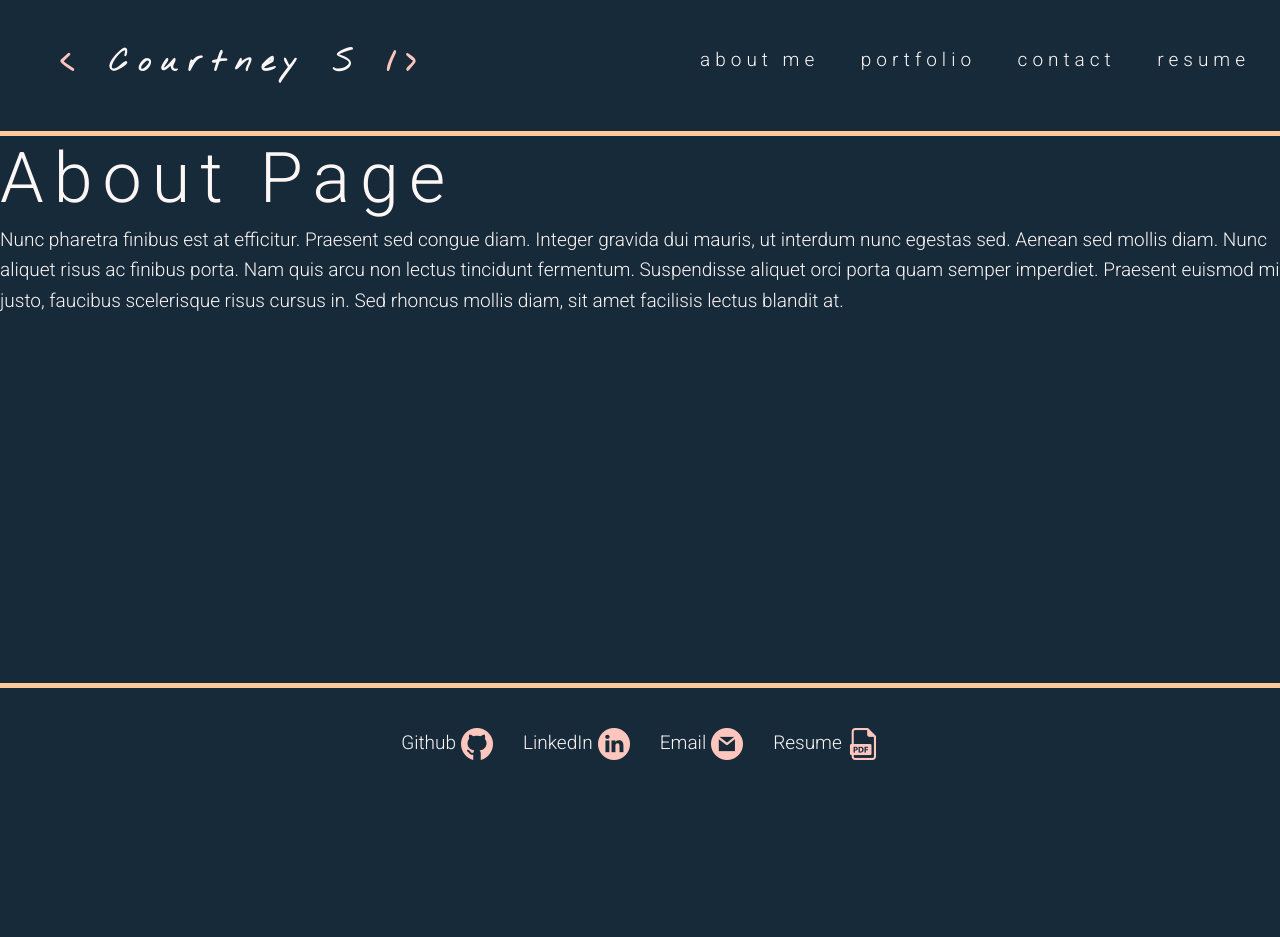
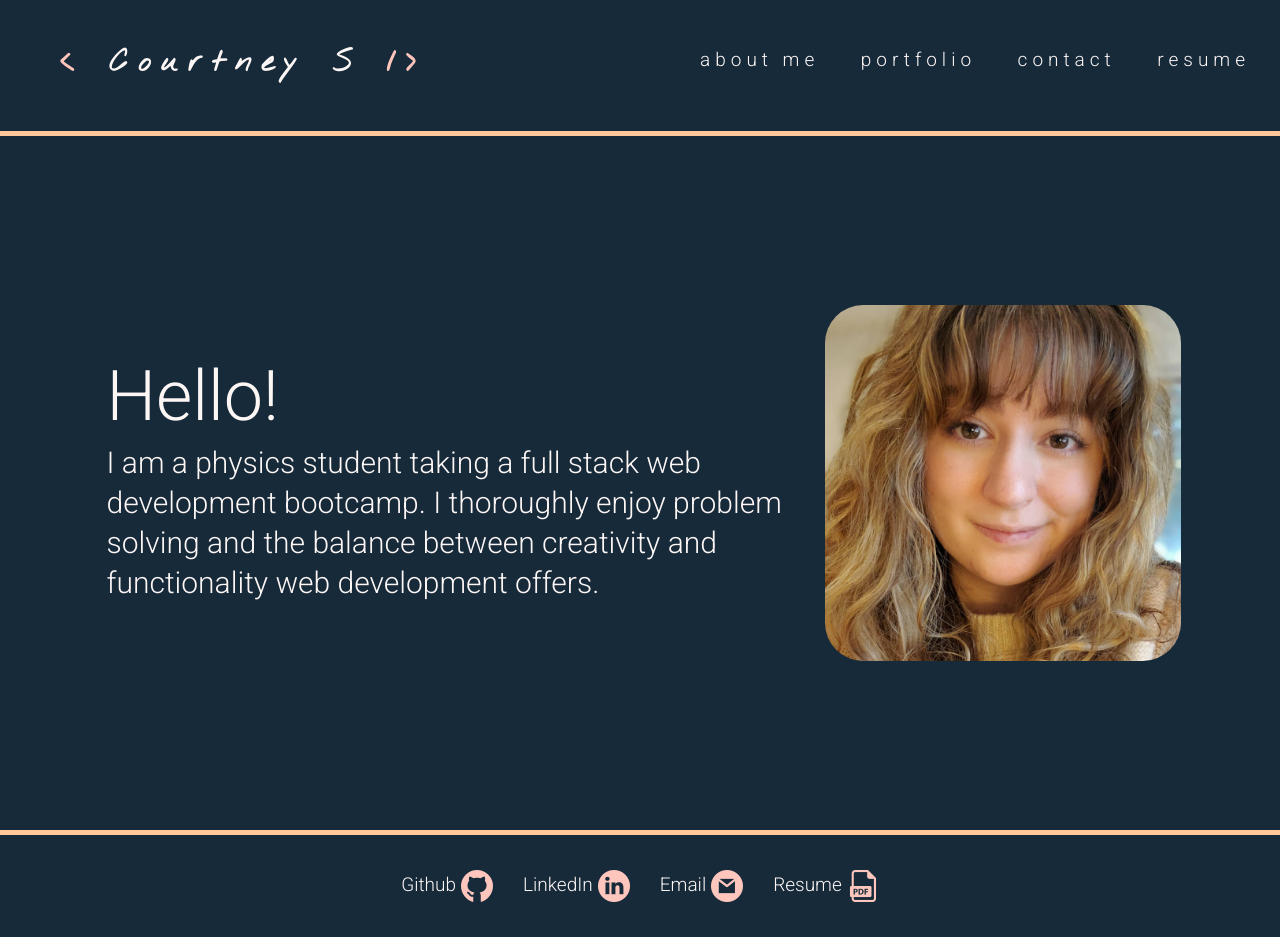
Before and after one commit to struelensc/react-portfolio, a React (Create React App) app: page / in a window 1280 px wide. Before the commit the page ends 800 px from the top, so only its background shows below. Built offline with nearby package versions, Linux system fonts and the light colour scheme.

Commit message:
updated footer and wired about page

```diff
--- a/src/components/Footer.js
+++ b/src/components/Footer.js
@@ -7,7 +7,7 @@ import "../styles/footer.css";
 
 function Footer() {
   return (
-    <footer className="navbar fixed-bottom">
+    <footer className="d-flex justify-content-center footer-extended">
       <div className="contactList">
         <ul className="list-group list-group-horizontal-sm py-4 flex-wrap">
           <li className="px-4">
--- a/src/components/PortfolioContainer.js
+++ b/src/components/PortfolioContainer.js
@@ -23,7 +23,7 @@ export default function PortfolioContainer() {
   return (
     <div>
       <NavTabs currentPage={currentPage} handlePageChange={handlePageChange} />
-      {renderPage()}
+      <main>{renderPage()}</main>
       <Footer />
     </div>
   );
--- a/src/components/pages/About.js
+++ b/src/components/pages/About.js
@@ -1,17 +1,25 @@
-import React from 'react';
+import React from "react";
+import photo from "../../assets/photo.jpg";
+import "../../styles/about.css";
 
 export default function About() {
   return (
-    <div>
-      <h1>About Page</h1>
-      <p>
-        Nunc pharetra finibus est at efficitur. Praesent sed congue diam.
-        Integer gravida dui mauris, ut interdum nunc egestas sed. Aenean sed
-        mollis diam. Nunc aliquet risus ac finibus porta. Nam quis arcu non
-        lectus tincidunt fermentum. Suspendisse aliquet orci porta quam semper
-        imperdiet. Praesent euismod mi justo, faucibus scelerisque risus cursus
-        in. Sed rhoncus mollis diam, sit amet facilisis lectus blandit at.
-      </p>
-    </div>
+    <section class="row py-5" id="about">
+      <div class="row d-flex align-items-center">
+        <div class="col-sm-8 px-5" id="aboutContent">
+          <h2>Hello!</h2>
+
+          <p>
+            I am a physics student taking a full stack web development bootcamp.
+            I thoroughly enjoy problem solving and the balance between
+            creativity and functionality web development offers.
+          </p>
+        </div>
+
+        <div class="col-sm-4 profilePhotoContainer">
+          <img class="profilePhoto" alt="Photo of Courtney" src={photo} />
+        </div>
+      </div>
+    </section>
   );
 }
--- /dev/null
+++ b/src/styles/about.css
@@ -0,0 +1,22 @@
+#about {
+  min-height: calc(100vh - 146px);
+}
+
+#aboutContent h2 {
+  font-size: 70px;
+}
+
+#aboutContent p {
+  font-size: 30px;
+  line-height: 40px;
+}
+
+.profilePhoto {
+  max-width: 100%;
+  height: auto;
+  border-radius: 2em;
+}
+
+.profilePhotoContainer {
+  max-height: 100%;
+}
--- a/src/styles/footer.css
+++ b/src/styles/footer.css
@@ -1,7 +1,4 @@
-footer {
-  flex-direction: column;
-  align-items: center;
-  text-align: center;
+.footer-extended {
   border-top: var(--darkorange) 0.5rem solid;
 }
 
```
Also changed, not shown: src/assets/photo.jpg (renamed from src/assets/Photo_of_Courtney.jpg).
